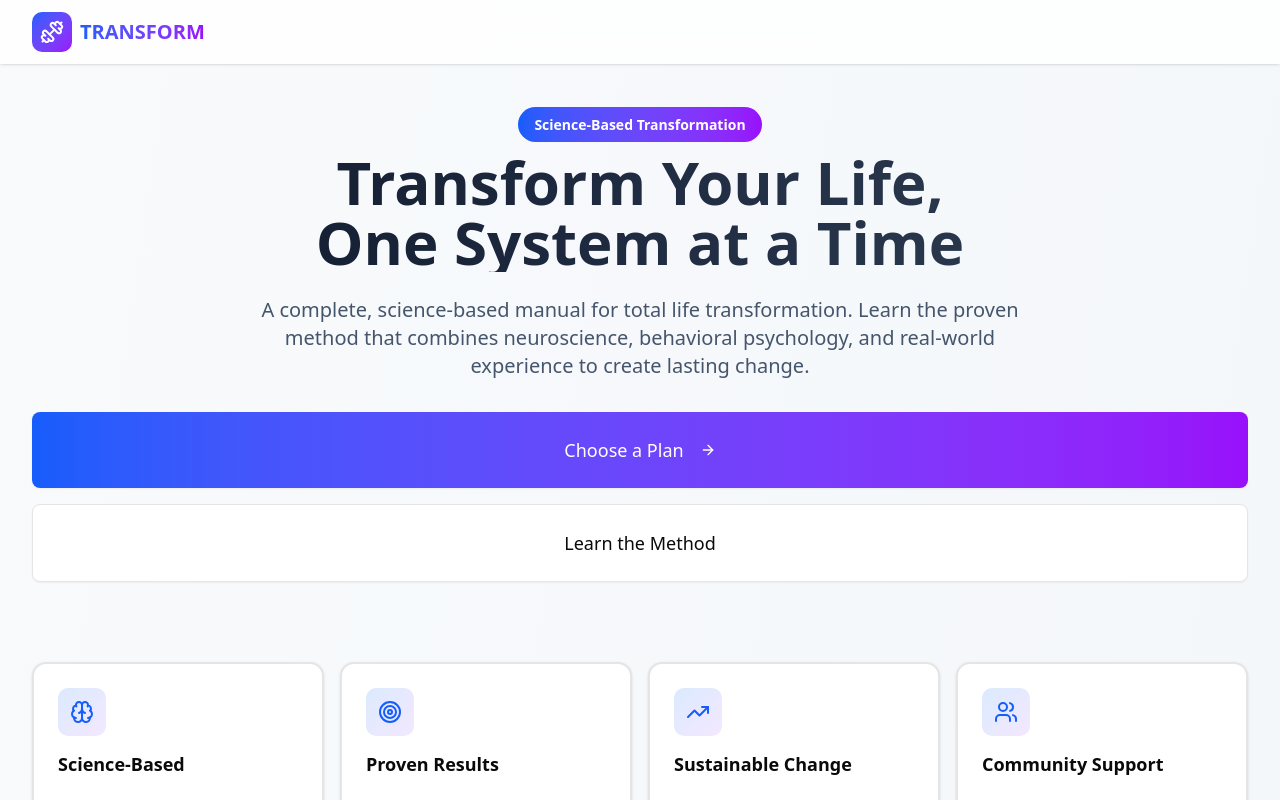
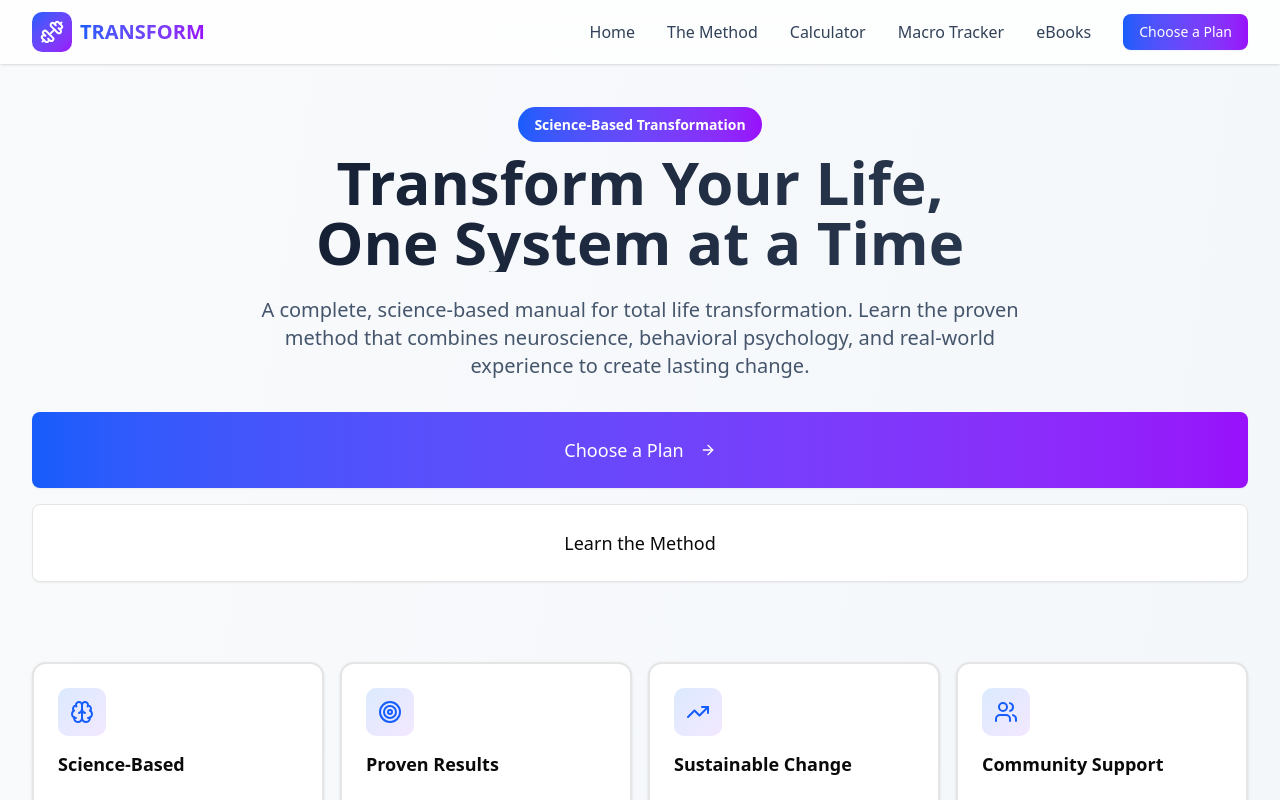
Before and after one commit to AdrianoDRJB/Transform-method, a React (Vite) app: page / in a window 1280 px wide. Shown: the top 800 px of the page. Built offline with nearby package versions, Linux system fonts and the light colour scheme.

Commit message:
Fix: Show navigation menu by removing hidden class

```diff
--- a/src/App.jsx
+++ b/src/App.jsx
@@ -44,7 +44,7 @@ function AppContent() {
               </Link>
 
               {/* Desktop Navigation */}
-              <div className="hidden md:flex items-center space-x-8">
+              <div className="flex items-center space-x-8">
                 <Link to="/" className="text-slate-700 dark:text-slate-300 hover:text-blue-600 dark:hover:text-blue-400 transition-colors font-medium">
                   Home
                 </Link>
```
